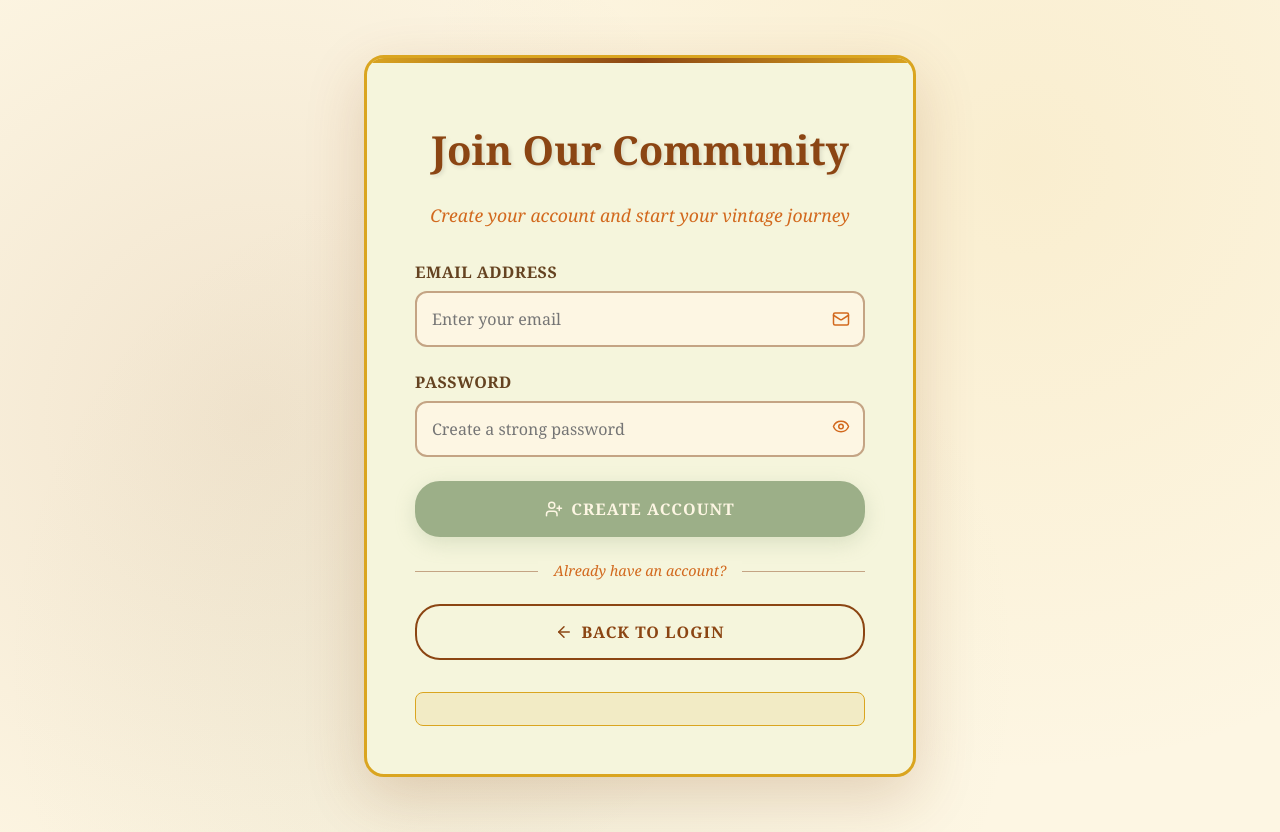
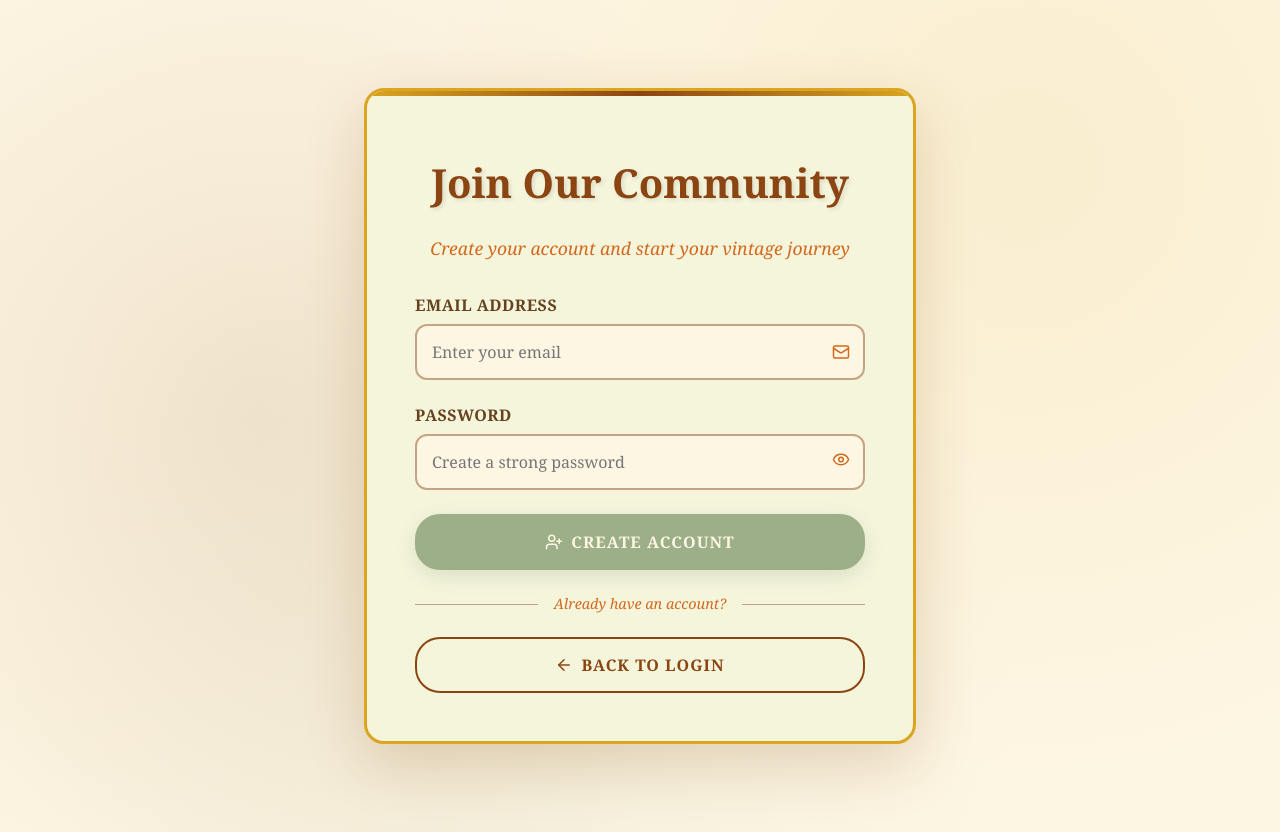
Before and after one commit to Bernard-glitch/RetroRoot, a React (Vite) app: page /signup in a window 1280 px wide. Built offline with nearby package versions, Linux system fonts and the light colour scheme; no server answers.

Commit message:
remove small box

```diff
--- a/src/SignUp.jsx
+++ b/src/SignUp.jsx
@@ -422,18 +422,8 @@ function Signup() {
                     </div>
                 )}
 
-                {/* Instructions for implementation */}
-                <div style={{
-                    marginTop: "2rem",
-                    padding: "1rem",
-                    backgroundColor: `${vintageTheme.colors.gold}20`,
-                    borderRadius: "8px",
-                    border: `1px solid ${vintageTheme.colors.gold}`,
-                    fontSize: "0.85rem",
-                    color: vintageTheme.colors.darkBrown
-                }}>
 
-                </div>
+
             </div>
         </div>
     );
```
